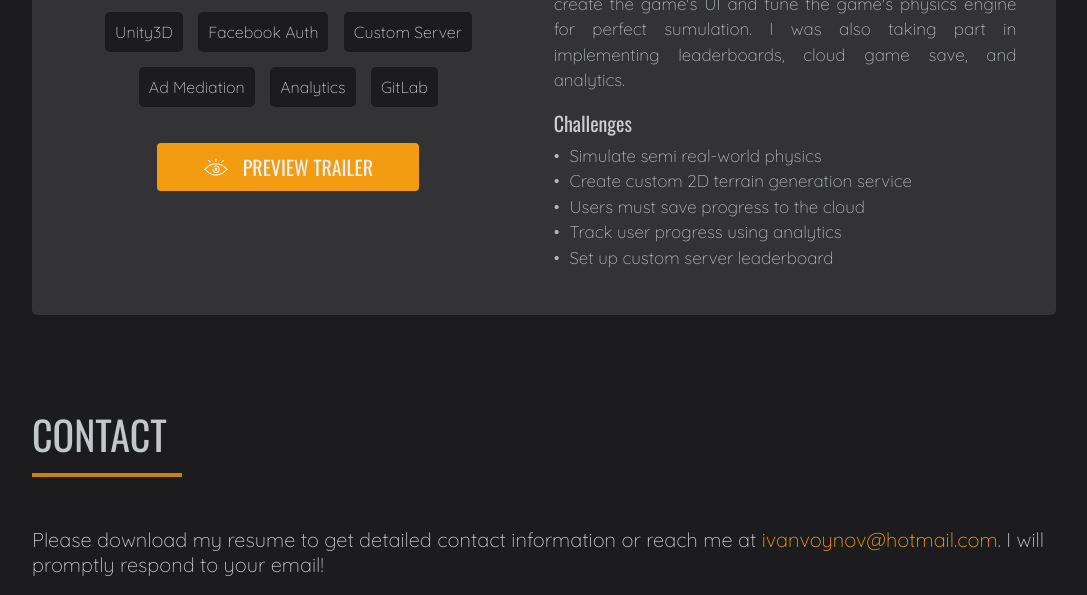
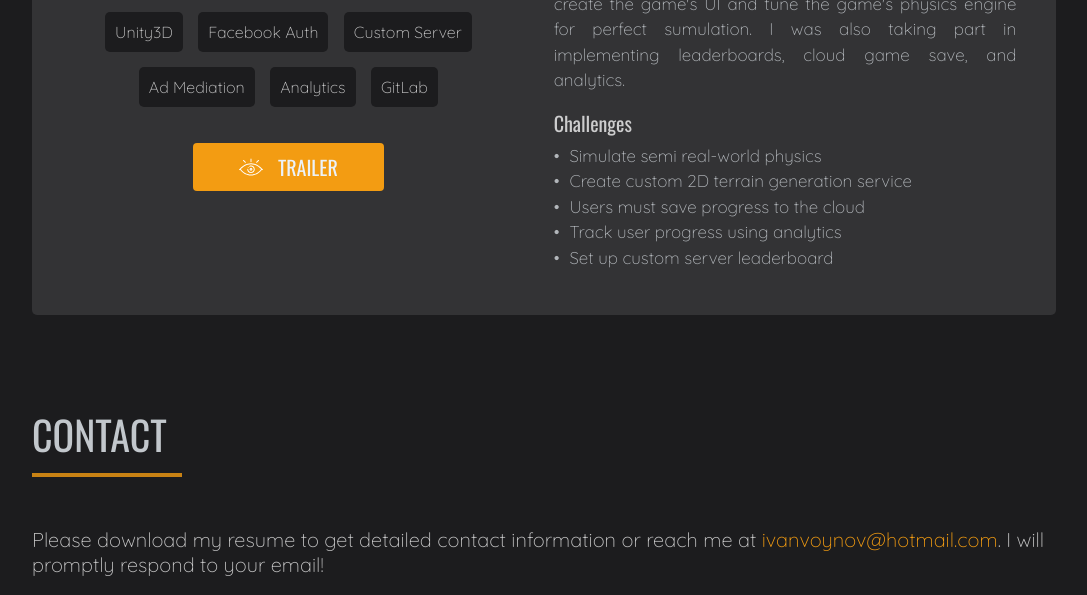
Before and after one commit to voynovinc/personal-website, a website: page index.html in a window 1280 px wide. Shown: the part 2672-3267 px from the top of the page, without its empty margins (96-1183 px from the left). Drawn offline with nearby package versions, Linux system fonts and the light colour scheme.

Commit message:
Change game trailer button text

```diff
--- a/index.html
+++ b/index.html
@@ -270,7 +270,7 @@
                                 class="icon contact-icon"
                                 src="assets/eye.svg"
                                 alt=""
-                            />preview trailer</a
+                            />trailer</a
                         >
                         <!-- <a href="#" class="btn btn__source"
                             ><img
```
